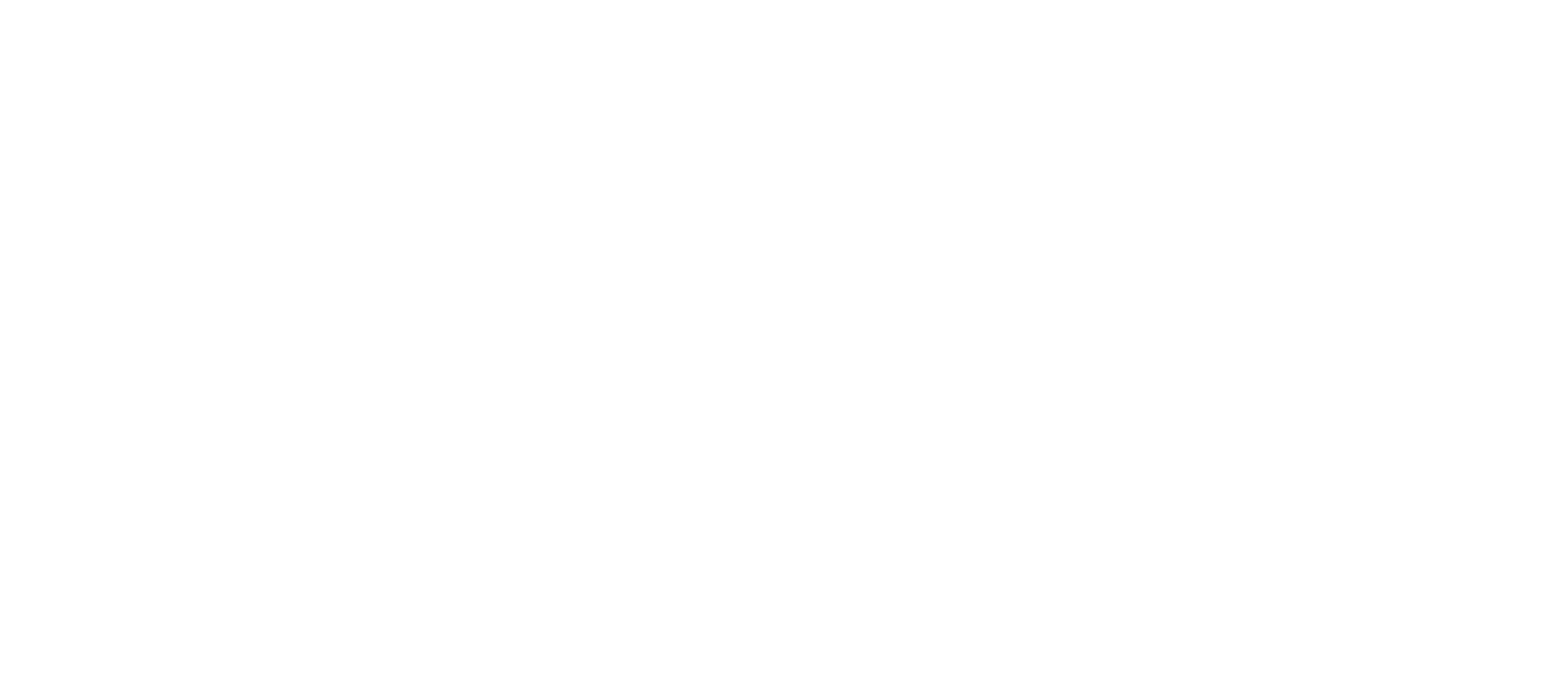
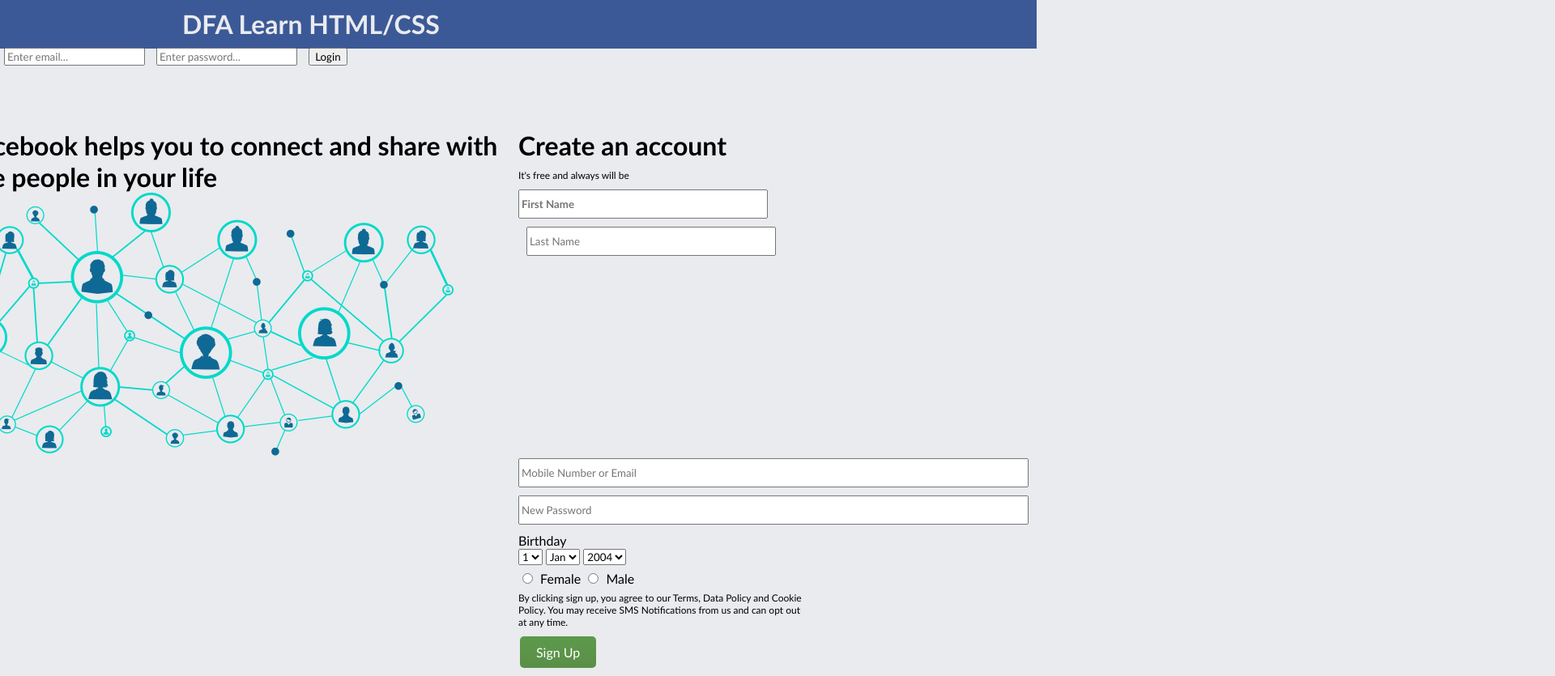
Before and after one commit to digital-futures-academy-se-curriculum/web-fundamentals-mini-group-activity-group1-facebook-challenge, a plain HTML site: page index.html in a window 1280 px wide. Shown: the whole page at 81% size, 1920 px wide, since content can reach past the window. Before the commit the page ends 800 px from the top, so only its background shows below. Drawn offline with Linux system fonts and the light colour scheme.

Commit message:
If Facebook was better

```diff
--- a/index.html
+++ b/index.html
@@ -4,11 +4,78 @@
 <!DOCTYPE html>
 <html lang="en">
 
+
 <head>
-
+    <meta charset="UTF-8">
+    <meta name="viewport" content="width=device-width, initial-scale=1.0">
+    <title>Sign Up For FaceBook</title>
+    <link rel="stylesheet" href="styles.css">
 </head>
 
 <body>
+    <header>
+        <div id="h1-div">
+            <h1 class="heading1">DFA Learn HTML/CSS</h1>
+        </div>
+
+        <div id="form-div">
+            <form action="" method="get" id="logInForm">
+                <input type="email" name="username" id="username" placeholder="Enter email...">
+                <input type="password" name="password" id="password" placeholder="Enter password...">
+                <input type="submit" value="Login" />
+            </form>
+        </div>
+
+    </header>
+
+    <div class="leftContainer">
+        <h1 class="wrap-text">Facebook helps you to connect and share with<br>the people in your life</h1>
+        <img src="/images/people-network.png" alt="People Network" class="reduced-size" />
+    </div>
+
+
+    <div class="container1">
+        <h1 id="create-account">Create an account</h1>
+        <p>It's free and always will be </p>
+
+        <input type="text" name="first name" id="first-name" placeholder="First Name" required />
+        <input type="text" name="Last Name" id="last-name" placeholder="Last Name" required />
+        <br> <input type="text" type="tel" name="Mobile Number or Email" id="mobile-email"
+            placeholder="Mobile Number or Email" required />
+        <br>
+        <input type="password" name="password2" id="password-two" placeholder="New Password" />
+        <br>
+        </form>
+        <pp> Birthday
+            <pp>
+                <br>
+                <!-- birthday needed-->
+                <select name="birthday day" id="birthday day">
+                    <option selected>1</option>
+                </select>
+                <select name="birthday month" id="birthday month">
+                    <option selected>Jan</option>
+                </select>
+                <select name="birthday year" id="birthday year">
+                    <option selected>2004</option>
+                </select></select>
+
+
+                <br>
+                <form>
+                    <input type="radio" id="Female" name="gender" value="Female">
+                    <label for="Female">Female</label>
+                    <input type="radio" id="Male" name="gender" value="Male">
+                    <label for="Male">Male</label>
+                </form>
+
+                <p>
+                    By clicking sign up, you agree to our Terms, Data Policy and Cookie
+                    <br>Policy. You may receive SMS Notifications from us and can opt out
+                    <br> at any time.
+                </p>
+                <button class="button" type="submit">Sign Up</button>
+                <div></div>
 
 </body>
 
--- a/styles.css
+++ b/styles.css
@@ -0,0 +1,130 @@
+/* header #3c5997 body - #E9EBEE green button - #5D9A4B */
+
+* {
+    font-family: 'Trebuchet MS', 'Lucida Sans Unicode', 'Lucida Grande', 'Lucida Sans', Arial, sans-serif;
+    margin: auto;
+}
+
+header {
+    background-color: #3c5997;
+    color: #E9EBEE;
+    margin-bottom: 100px;
+    height: 60px;
+    margin-top: -20px;
+}
+
+body {
+    background-color: #E9EBEE;
+}
+
+form input {
+    margin: 10px 5px;
+}
+
+#h1-div {
+    float: left;
+    margin-right: 655px;
+    margin-left: 225px;
+    margin-top: 10px;
+}
+
+#form-div {
+    margin-top: 20px;
+}
+
+.reduced-size {
+    width: 600px;
+    height: 325px;
+}
+
+.button {
+    display: inline-block;
+    border: none;
+    padding: 10px 20px;
+    margin: 10px 2px;
+    border-radius: 5px;
+    background: linear-gradient(to bottom, #5D9A4B, #5a8e47);
+    color: white;
+    text-decoration: none;
+    font-size: 16px;
+    cursor: pointer;
+    outline: none;
+}
+
+#logInForm {
+    /* border-radius: 5px;
+        position: top;
+        right: 20px;
+        top: 50%;
+        transform: translateY(-50%); */
+    color: red;
+    bottom: 500px;
+}
+
+
+/* #logInForm {
+    background-color: #3c5997;
+    float: right;
+    left: 1200px;
+} */
+
+
+/* .loginBar {
+    display: flex;
+    align-items: center;
+} */
+
+.leftContainer {
+    position: relative;
+    float: right;
+    right: 52%;
+}
+
+.wrap-text {
+    word-wrap: break-word;
+}
+
+.container1 {
+    position: relative;
+    left: 50%;
+    top: 0;
+}
+
+#create-account {
+    margin-bottom: 10px;
+}
+
+#first-name {
+    width: 300px;
+    height: 30px;
+    margin-top: 10px;
+    margin-bottom: 10px;
+    font-weight: bold;
+}
+
+#last-name {
+    width: 300px;
+    height: 30px;
+    margin-left: 10px;
+}
+
+#mobile-email {
+    width: 622px;
+    height: 30px;
+    margin-bottom: 10px;
+}
+
+#password-two {
+    width: 622px;
+    height: 30px;
+    margin-bottom: 10px;
+}
+
+.container1 form input[type="tel"],
+.container1 form input[type="password"] {
+    width: 100%;
+}
+
+.container1 p {
+    font-size: 12px;
+}
```
